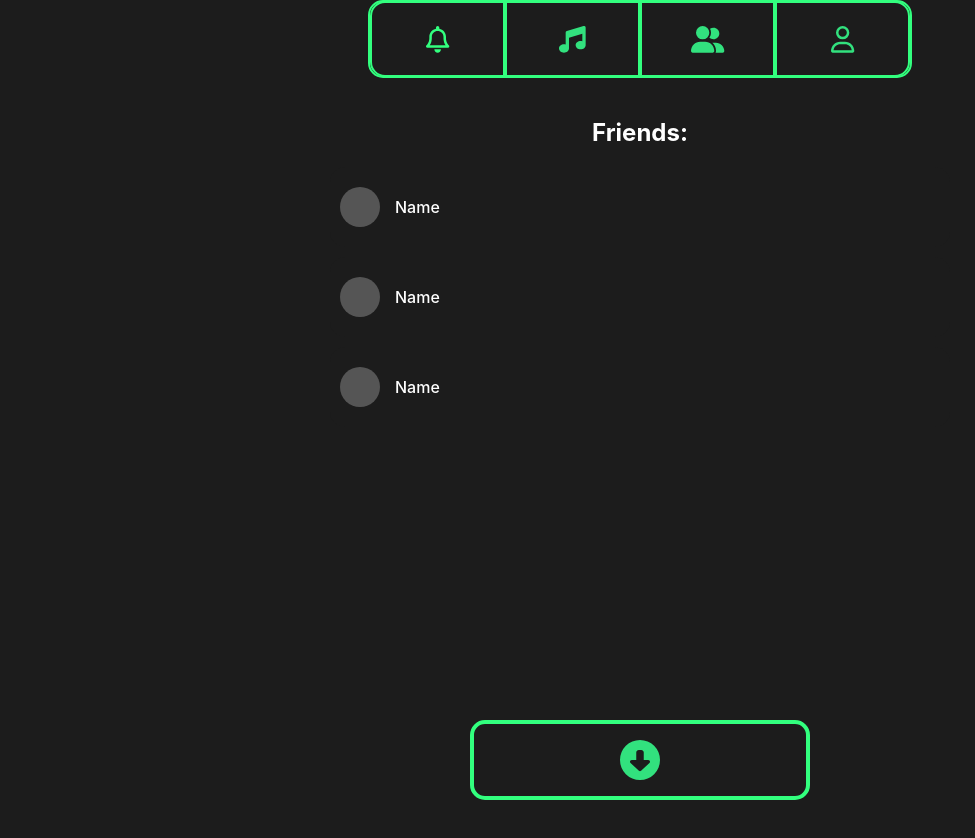
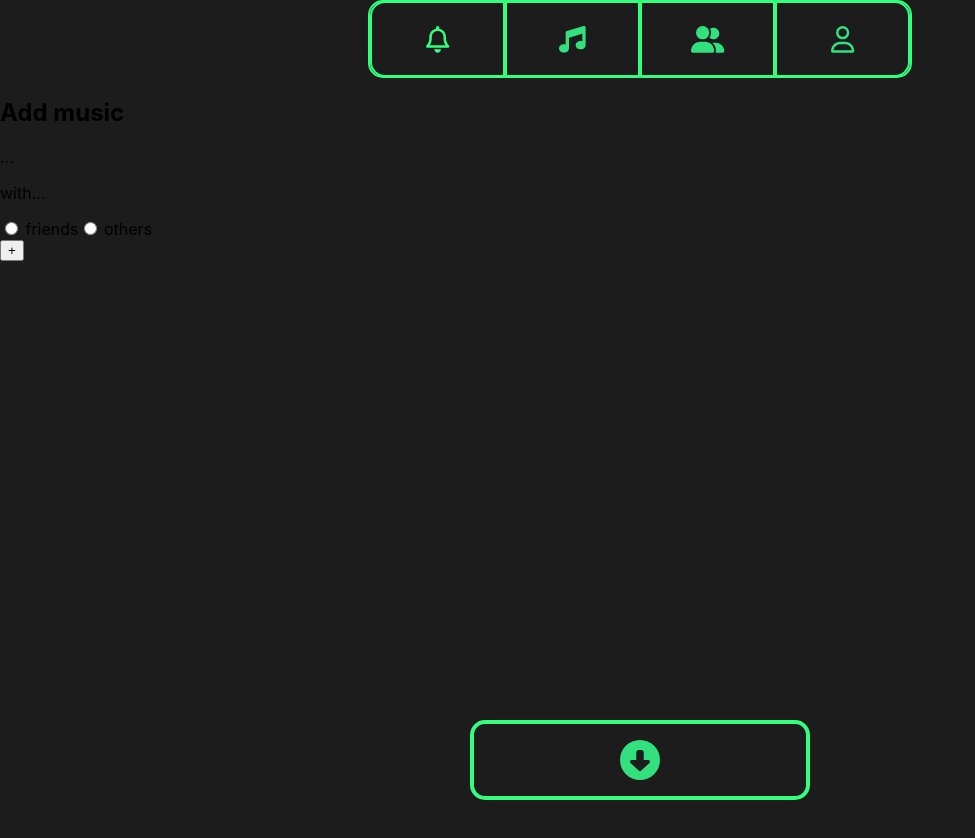
Before and after one commit to wgrtklns/Connect, a React (Create React App) app in the folder frontend/: page /track in a window 1280 px wide. Shown: the top 838 px of the page, without its empty margins (0-975 px from the left). After the commit the page ends 800 px from the top, so only its background shows below. Built offline with nearby package versions, Linux system fonts and the light colour scheme; the HTML template or start-up script is replaced by a standard one.

Commit message:
Work small, im stupid os much

```diff
--- a/frontend/src/App.js
+++ b/frontend/src/App.js
@@ -4,12 +4,16 @@ import Footer from './components/Footer';
 import FriendsList from './components/FriendsList';
 import Profile from './components/Profile';
 import MusicList from './components/MusicList';
+import Registration from './components/Registration';
+import SignIn from './components/SignIn';
+import Track from './components/Track';
+import MusicForm from './components/MusicForm';
 
 function App() {
   return (
     <div>
       <Header/>
-      <FriendsList/>
+      <MusicForm/>
       <Footer/>
     </div>
   );
--- a/frontend/src/components/MusicForm.js
+++ b/frontend/src/components/MusicForm.js
@@ -1,8 +1,22 @@
 import React from 'react';
+import '../styles/List.css';
 
 const MusicForm = () => {
     return (
-        <h1>MusicForm</h1>
+        <div className='container'>
+            <h2>Add music</h2>
+            <div className='upload-box'>...</div>
+            <p>with...</p>
+            <div className='radio-group'>
+                <label>
+                    <input type="radio" name="uploadType" value="friends" /> friends
+                </label>
+                <label>
+                    <input type="radio" name="uploadType" value="others" /> others
+                </label>
+            </div>
+            <button className='add-button'>+</button>
+        </div>
     );
 };
 
--- a/frontend/src/components/Registration.js
+++ b/frontend/src/components/Registration.js
@@ -1,8 +1,14 @@
 import React from 'react';
+import '../styles/Auth.css';
 
 const Registration = () => {
     return (
-        <h1>Registration</h1>
+        <div className='auth-container'>
+            <h2 className='auth-title' style={{fontSize: 50}}>Connect</h2>
+            <button className='auth-button' style={{width: '300px', height: '80px', fontSize: 30, marginBottom: 15}}>Sign In</button>
+            {/* <p className='auth-title'>- or -</p> */}
+            <button className='auth-button' style={{width: '300px', height: '80px', fontSize: 30}}>Sign Up</button>
+        </div>
     );
 };
 
--- a/frontend/src/components/Track.js
+++ b/frontend/src/components/Track.js
@@ -2,19 +2,19 @@ import React from 'react';
 
 const Track = () => {
     return (
-        <h1>Track</h1>
+        <div style={styles.container}>
+            <h2>username</h2>
+            <div style={styles.profileCircle}></div>
+            <h3>TRACK NAME - ARTIST</h3>
+            <div style={styles.trackControls}>
+                <button style={styles.trackButton}>S</button>
+                <button style={styles.trackButton}>L</button>
+            </div>
+            <button style={styles.playButton}>▶︎ / ❚❚</button>
+        </div>
     );
 };
 
-// Registration Component
-const Registration = () => (
-    <div style={styles.container}>
-      <h2>Connect</h2>
-      <button style={styles.authButton}>Sign In</button>
-      <p>- or -</p>
-      <button style={styles.authButton}>Sign Up</button>
-    </div>
-  );
 
   // MusicForm Component
   const MusicForm = () => (
@@ -31,20 +31,6 @@ const Registration = () => (
         </label>
       </div>
       <button style={styles.addButton}>+</button>
-    </div>
-  );
-
-  // Track Component
-  const s = () => ( // Track
-    <div style={styles.container}>
-      <h2>username</h2>
-      <div style={styles.profileCircle}></div>
-      <h3>TRACK NAME - ARTIST</h3>
-      <div style={styles.trackControls}>
-        <button style={styles.trackButton}>S</button>
-        <button style={styles.trackButton}>L</button>
-      </div>
-      <button style={styles.playButton}>▶︎ / ❚❚</button>
     </div>
   );
 
--- a/frontend/src/styles/Auth.css
+++ b/frontend/src/styles/Auth.css
@@ -25,7 +25,7 @@
   margin-bottom: 1rem;
   padding: 0.8rem;
   font-size: 1rem;
-  border-radius: 5px;
+  border-radius: 15px;
 }
 
 .auth-button {
@@ -35,7 +35,7 @@
   font-size: 1rem;
   color: #000;
   font-weight: bold;
-  border-radius: 5px;
+  border-radius: 15px;
   cursor: pointer;
   transition: background-color 0.3s ease;
 }
--- /dev/null
+++ b/frontend/src/styles/Music.css
@@ -0,0 +1,26 @@
+.add-button{
+    background-color: #32ff7e;
+    border: none;
+    padding: 0.8rem;
+    font-size: 1rem;
+    color: #000;
+    font-weight: bold;
+    border-radius: 15px;
+    cursor: pointer;
+    transition: background-color 0.3s ease;
+}
+
+.radio-group{
+    margin: 10px 0;
+}
+
+.upload-box{
+    width: 100px;
+    height: 50px;
+    background-color: #555;
+    margin: 20px auto;
+    border-radius: 15px;
+    display: flex;
+    justify-content: center;
+    align-items: center;
+}
```
